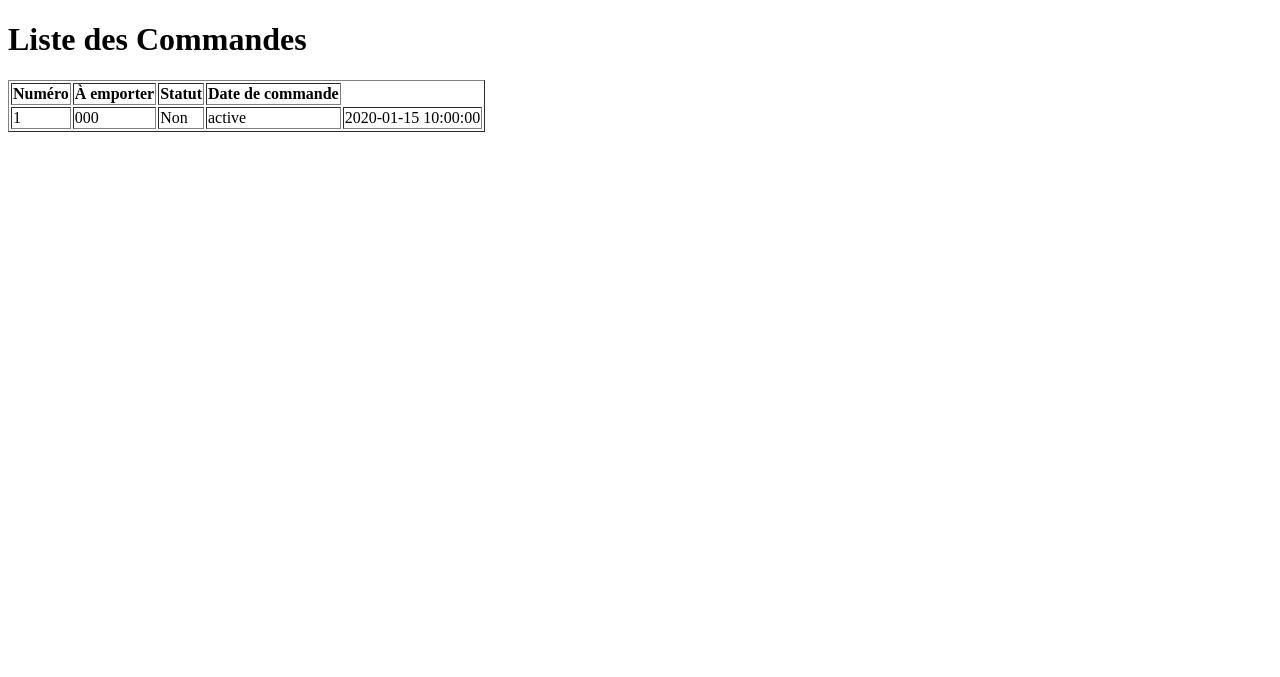
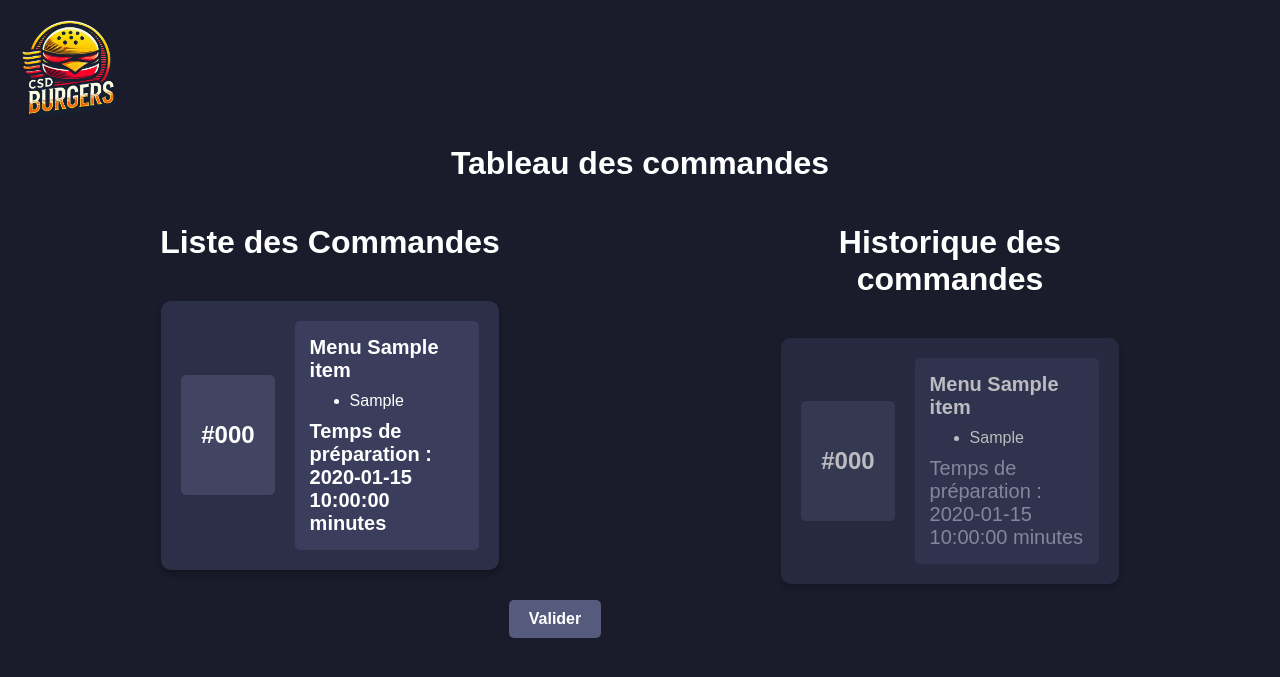
Before and after one commit to DamTac14/CSD-Burger, a PHP site: page /commandes.php in a window 1280 px wide. Shown: the top 677 px of the page. Run offline with PHP 8.4, Linux system fonts and the light colour scheme; tables that the repository leaves empty or names only in its code hold one stand-in row (values such as "Sample post").

Commit message:
pages tableau des commandes

```diff
--- a/controllers/OrderController.php
+++ b/controllers/OrderController.php
@@ -20,11 +20,26 @@ class OrderController {
     }
 
     public function showOrder() {
-        $sql = "SELECT * FROM `order`";
+        $sql = "
+            SELECT
+                o.id AS order_id,
+                o.number AS order_number,
+                o.takeaway,
+                o.status AS order_status,
+                o.order_datetime,
+                oi.id AS order_item_id,
+                oi.name AS order_item_name,
+                oi.image AS order_item_image,
+                oi.options AS order_item_options,
+                oi.id_menu AS menu_id
+            FROM `order` o
+            LEFT JOIN `order__item` oi ON o.id = oi.id_order
+        ";
         $stmt = $this->pdo->prepare($sql);
         $stmt->execute();
         return $stmt->fetchAll(PDO::FETCH_ASSOC);
     }
+
 
     public function updateOrder($id, $number, $items, $status, $orderDate, $takeAway) {
         $sql = "UPDATE `order`
--- a/views/commandes.php
+++ b/views/commandes.php
@@ -1,42 +1,83 @@
 <?php
 
 use Controllers\OrderController;
+
 include_once '../database/database.php';
 include_once '../controllers/OrderController.php';
 
-
 $orderController = new OrderController(getDB());
-
 $orders = $orderController->showOrder();
 ?>
 
 <!DOCTYPE html>
-<html>
+<html lang="fr">
+
 <head>
+    <meta charset="UTF-8">
+    <meta name="viewport" content="width=device-width, initial-scale=1.0">
     <title>Liste des Commandes</title>
+    <link rel="stylesheet" href="ressource/assets/orders.css">
 </head>
+
 <body>
+    <header class="header">
+        <img src="ressource/images/logo.png" alt="logo-burger">
+    </header>
+    <h1>Tableau des commandes</h1>
+
+    <div class="content">
+    <div class="order-container">
     <h1>Liste des Commandes</h1>
-    <table border="1">
-        <thead>
-            <tr>
-                <th>Numéro</th>
-                <th>À emporter</th>
-                <th>Statut</th>
-                <th>Date de commande</th>
-            </tr>
-        </thead>
-        <tbody>
+    <?php foreach ($orders as $order): ?>
+        <div class="order-card">
+            <div class="order-number">
+                #<?= htmlspecialchars($order['order_number']) ?>
+            </div>
+            <div class="order-content">
+                <h3>Menu <?= htmlspecialchars($order['order_item_name']) ?></h3>
+                <ul>
+                <ul>
+                        <?php
+                        $options = explode(',', htmlspecialchars($order['order_item_options']));
+                        foreach ($options as $option)
+                            echo "<li>" . trim($option) . "</li>";
+                        ?>
+                    </ul>
+                </ul>
+                <p>Temps de préparation : <?= htmlspecialchars($order['order_datetime']) ?> minutes</p>
+            </div>
+        </div>
+        <a href="#" class="action-button">Valider</a>
+    <?php endforeach; ?>
+</div>
+
+
+
+        <div class="order-container-history">
+            <h1>Historique des commandes</h1>
             <?php foreach ($orders as $order): ?>
-                <tr>
-                    <td><?= htmlspecialchars($order['id']) ?></td>
-                    <td><?= htmlspecialchars($order['number']) ?></td>
-                    <td><?= htmlspecialchars($order['takeaway'] == 1 ? 'Oui' : 'Non') ?></td>
-                    <td><?= htmlspecialchars($order['status']) ?></td>
-                    <td><?= htmlspecialchars($order['order_datetime']) ?></td>
-                </tr>
+                <div class="order-card-history">
+                    <div class="order-number-history">
+                        #<?= htmlspecialchars($order['order_number']) ?>
+                    </div>
+                    <div class="order-content-history">
+                        <h3>Menu <?= htmlspecialchars($order['order_item_name']) ?></h3>
+                        <ul>
+                        <ul>
+                            <?php
+                            $options = explode(',', htmlspecialchars($order['order_item_options']));
+                            foreach ($options as $option)
+                                echo "<li>" . trim($option) . "</li>";
+                            ?>
+                        </ul>
+                        </ul>
+                        <p>Temps de préparation : <?= htmlspecialchars($order['order_datetime']) ?> minutes</p>
+                    </div>
+                </div>
             <?php endforeach; ?>
-        </tbody>
-    </table>
+        </div>
+    </div>
+
 </body>
+
 </html>
--- /dev/null
+++ b/views/ressource/assets/orders.css
@@ -0,0 +1,222 @@
+body {
+    font-family: Arial, sans-serif;
+    background-color: #1a1c2c;
+    color: white;
+    margin: 0;
+    padding: 20px;
+}
+
+img {
+    width: 100px;
+    height: 100px;
+    object-fit: contain;
+}
+
+h1 {
+    text-align: center;
+    color: #ffffff;
+    margin-bottom: 20px;
+}
+
+.content {
+    display: flex;
+}
+
+.order-container {
+    display: flex;
+    flex-direction: column;
+    gap: 20px;
+    align-items: center;
+    width: 30%;
+    margin: 0 auto;
+}
+
+.order-container-history {
+    display: flex;
+    flex-direction: column;
+    gap: 20px;
+    align-items: center;
+    width: 30%;
+    margin: 0 auto;
+}
+
+.order-card {
+    display: flex;
+    align-items: center;
+    background-color: #2c2f48;
+    border-radius: 10px;
+    padding: 20px;
+    width: 80%;
+    box-shadow: 0 4px 6px rgba(0, 0, 0, 0.3);
+    justify-content: space-between;
+}
+
+.order-card-history {
+    display: flex;
+    align-items: center;
+    background-color: #2c2f48;
+    border-radius: 10px;
+    padding: 20px;
+    width: 80%;
+    box-shadow: 0 4px 6px rgba(0, 0, 0, 0.3);
+    justify-content: space-between;
+    opacity: 0.7;
+}
+
+.order-number {
+    background-color: #414561;
+    color: white;
+    font-size: 24px;
+    font-weight: bold;
+    text-align: center;
+    border-radius: 5px;
+    padding: 20px;
+    width: 80px;
+    height: 80px;
+    display: flex;
+    justify-content: center;
+    align-items: center;
+    margin-right: 20px;
+}
+
+.order-number-history {
+    background-color: #414561;
+    color: white;
+    font-size: 24px;
+    font-weight: bold;
+    text-align: center;
+    border-radius: 5px;
+    padding: 20px;
+    width: 80px;
+    height: 80px;
+    display: flex;
+    justify-content: center;
+    align-items: center;
+    margin-right: 20px;
+}
+
+.order-content {
+    flex-grow: 1;
+    background-color: #3a3e5c;
+    padding: 15px;
+    border-radius: 5px;
+}
+
+.order-content-history {
+    flex-grow: 1;
+    background-color: #3a3e5c;
+    padding: 15px;
+    border-radius: 5px;
+}
+
+.order-content h3 {
+    margin: 0 0 10px;
+    font-size: 20px;
+}
+
+.order-content ul {
+    list-style: disc;
+    padding-left: 20px;
+    margin: 0 0 10px;
+}
+
+.order-content ul li {
+    margin-bottom: 5px;
+}
+
+.order-content p {
+    margin: 0;
+    font-size: 20px;
+    color: white;
+    font-weight: bold;
+}
+
+.order-content-history h3 {
+    margin: 0 0 10px;
+    font-size: 20px;
+}
+
+.order-content-history ul {
+    list-style: disc;
+    padding-left: 20px;
+    margin: 0 0 10px;
+}
+
+.order-content-history ul li {
+    margin-bottom: 5px;
+}
+
+.order-content-history p {
+    margin: 0;
+    font-size: 20px;
+    color: #b0b3cc;
+}
+
+.action-button {
+    display: inline-block;
+    background-color: #565b7e;
+    color: white;
+    text-align: center;
+    text-decoration: none;
+    padding: 10px 20px;
+    border-radius: 5px;
+    margin-top: 10px;
+    font-weight: bold;
+    margin-left: 450px;
+    box-sizing: border-box;
+}
+
+.action-button:hover {
+    background-color: #6d72a1;
+}
+
+
+@media screen and (max-width: 768px) {
+    .order-container,
+    .order-container-history {
+        width: 100%;
+    }
+
+    .order-card,
+    .order-card-history {
+        width: 100%;
+        flex-direction: column;
+        padding: 15px;
+    }
+
+    .action-button {
+        margin-left: 0;
+        width: 100%;
+        text-align: center;
+    }
+
+    .order-number {
+        width: 60px;
+        height: 60px;
+        font-size: 20px;
+    }
+
+    .order-content p {
+        font-size: 16px;
+    }
+}
+
+@media screen and (max-width: 480px) {
+    .order-number {
+        width: 50px;
+        height: 50px;
+        font-size: 18px;
+    }
+
+    .order-content h3 {
+        font-size: 18px;
+    }
+
+    .order-content p {
+        font-size: 14px;
+    }
+
+    .action-button {
+        padding: 8px 15px;
+    }
+}
```
Also changed, not shown: views/ressource/images/CSD-Burger.png (added).
